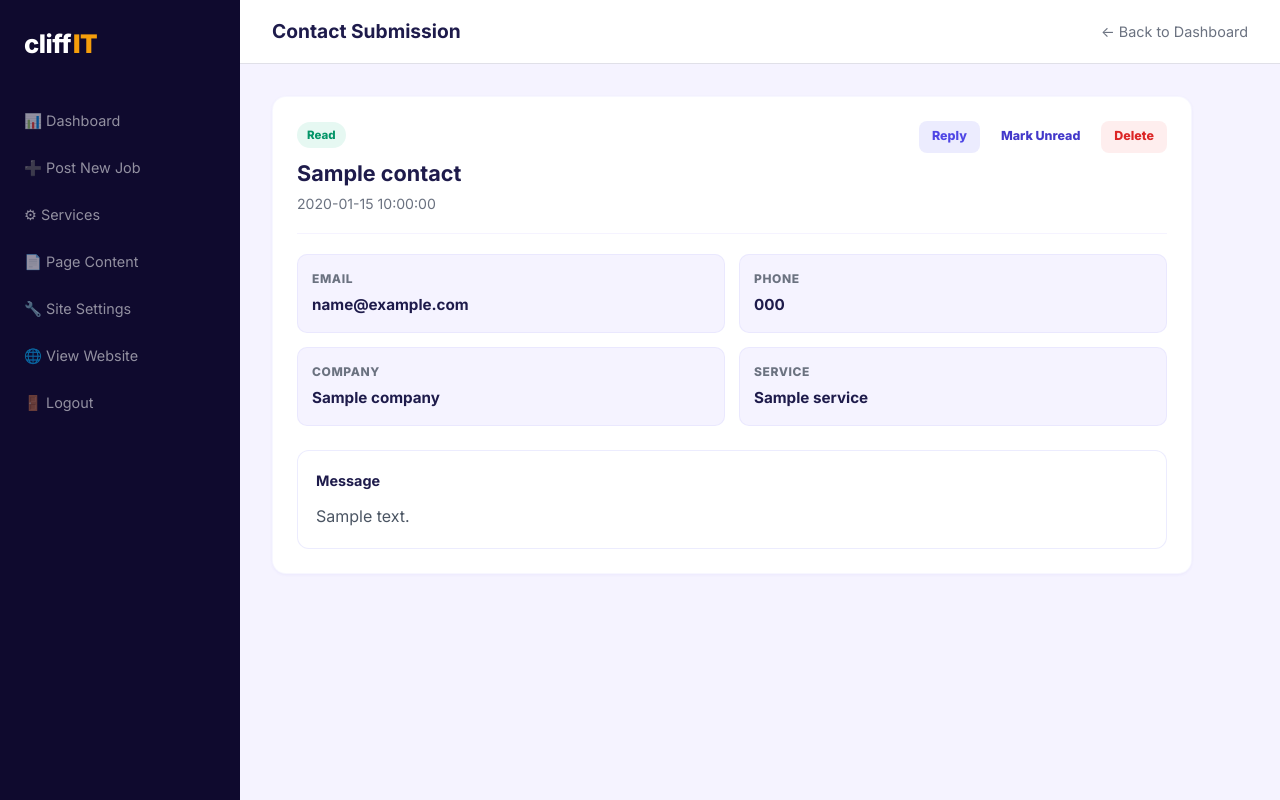
After one commit to trainingstlabs-cmd/cliffitsolutions, a Python web app: template templates/admin/contact_detail.html in a window 1280 px wide. The commit adds this page. Run offline with Jinja, Linux system fonts and the light colour scheme; the template is opened without the code that fills it: most values are stand-ins (such as "Sample title", 1, 10 or a date in 2020).

Commit message:
Add admin contact inbox actions

```diff
--- a/static/css/style.css
+++ b/static/css/style.css
@@ -502,7 +502,7 @@ img { max-width: 100%; display: block; }
 }
 .admin-topbar h2 { font-size: 1.2rem; font-weight: 700; }
 .admin-content { padding: 32px; }
-.admin-stats { display: grid; grid-template-columns: repeat(3, 1fr); gap: 20px; margin-bottom: 32px; }
+.admin-stats { display: grid; grid-template-columns: repeat(4, 1fr); gap: 20px; margin-bottom: 32px; }
 .admin-stat-card {
     background: #fff; border-radius: 14px; padding: 24px; text-align: center;
     box-shadow: var(--shadow-sm); border: 1px solid rgba(99,102,241,0.05);
@@ -515,6 +515,17 @@ img { max-width: 100%; display: block; }
     border: 1px solid rgba(99,102,241,0.05);
 }
 .admin-card h3 { font-size: 1.1rem; font-weight: 700; margin-bottom: 16px; padding-bottom: 12px; border-bottom: 1px solid var(--gray-100); }
+.admin-card-header {
+    display: flex; justify-content: space-between; gap: 16px; align-items: flex-start;
+    margin-bottom: 16px; padding-bottom: 12px; border-bottom: 1px solid var(--gray-100);
+}
+.admin-card-header h3 { margin-bottom: 4px; padding-bottom: 0; border-bottom: 0; }
+.admin-card-header p { color: var(--gray-500); font-size: 0.88rem; }
+.unread-pill {
+    display: inline-flex; align-items: center; padding: 6px 12px; border-radius: 999px;
+    background: rgba(245,158,11,0.14); color: var(--accent-dark);
+    font-size: 0.78rem; font-weight: 800; white-space: nowrap;
+}
 .admin-table { width: 100%; border-collapse: collapse; }
 .admin-table th {
     text-align: left; padding: 10px 12px; font-size: 0.8rem;
@@ -523,20 +534,64 @@ img { max-width: 100%; display: block; }
 }
 .admin-table td { padding: 12px; font-size: 0.9rem; border-bottom: 1px solid var(--gray-100); }
 .admin-table tr:hover { background: var(--gray-100); }
+.admin-table tr.unread-row { background: rgba(99,102,241,0.06); }
+.admin-table tr.unread-row:hover { background: rgba(99,102,241,0.1); }
 .status-badge {
     padding: 3px 10px; border-radius: 50px; font-size: 0.75rem; font-weight: 600;
 }
 .status-badge.active { background: rgba(16,185,129,0.1); color: #059669; }
 .status-badge.inactive { background: rgba(239,68,68,0.1); color: #ef4444; }
-.admin-actions { display: flex; gap: 8px; }
-.admin-actions a, .admin-actions button {
-    padding: 6px 12px; border-radius: 8px; font-size: 0.8rem;
-    font-weight: 600; cursor: pointer; border: 1px solid var(--gray-300);
-    background: #fff; transition: all 0.2s; font-family: inherit;
+.admin-actions { display: flex; gap: 8px; flex-wrap: wrap; align-items: center; }
+.admin-actions form { margin: 0; }
+.admin-actions .action-btn {
+    min-height: 32px; padding: 7px 12px; border-radius: 8px; font-size: 0.78rem;
+    font-weight: 800; cursor: pointer; border: 1px solid transparent;
+    transition: all 0.2s; font-family: inherit; display: inline-flex;
+    align-items: center; justify-content: center; line-height: 1;
 }
-.admin-actions a:hover, .admin-actions button:hover { background: var(--gray-100); }
-.admin-actions .btn-danger { color: #ef4444; border-color: rgba(239,68,68,0.3); }
-.admin-actions .btn-danger:hover { background: rgba(239,68,68,0.1); }
+.admin-actions .action-btn:hover { transform: translateY(-1px); }
+.action-primary {
+    background: rgba(99,102,241,0.12); color: var(--primary);
+    border-color: rgba(99,102,241,0.22);
+}
+.action-primary:hover { background: var(--primary); color: #fff; box-shadow: 0 6px 18px rgba(99,102,241,0.24); }
+.action-neutral {
+    background: #fff; color: var(--gray-700); border-color: var(--gray-300);
+}
+.action-neutral:hover { background: var(--gray-100); border-color: rgba(99,102,241,0.24); }
+.action-danger {
+    background: rgba(239,68,68,0.09); color: #dc2626; border-color: rgba(239,68,68,0.2);
+}
+.action-danger:hover { background: #ef4444; color: #fff; box-shadow: 0 6px 18px rgba(239,68,68,0.2); }
+.message-status {
+    display: inline-flex; align-items: center; padding: 4px 10px; border-radius: 999px;
+    font-size: 0.72rem; font-weight: 800;
+}
+.message-status.unread { background: rgba(245,158,11,0.14); color: var(--accent-dark); }
+.message-status.read { background: rgba(16,185,129,0.1); color: #059669; }
+.contact-detail-card { max-width: 920px; }
+.contact-detail-header {
+    display: flex; justify-content: space-between; gap: 24px; align-items: flex-start;
+    border-bottom: 1px solid var(--gray-100); padding-bottom: 18px; margin-bottom: 20px;
+}
+.contact-detail-header h3 { border-bottom: 0; padding-bottom: 0; margin: 8px 0 2px; font-size: 1.35rem; }
+.contact-detail-header p { color: var(--gray-500); font-size: 0.88rem; }
+.contact-detail-grid { display: grid; grid-template-columns: repeat(2, 1fr); gap: 14px; margin-bottom: 24px; }
+.contact-detail-grid div {
+    background: var(--gray-100); border: 1px solid rgba(99,102,241,0.08);
+    border-radius: 10px; padding: 14px;
+}
+.contact-detail-grid span {
+    display: block; color: var(--gray-500); font-size: 0.75rem;
+    font-weight: 800; text-transform: uppercase; letter-spacing: 0.6px; margin-bottom: 4px;
+}
+.contact-detail-grid strong { color: var(--gray-900); font-size: 0.95rem; overflow-wrap: anywhere; }
+.contact-message-box {
+    border: 1px solid rgba(99,102,241,0.12); border-radius: 12px;
+    padding: 18px; background: #fff;
+}
+.contact-message-box h4 { font-size: 0.9rem; margin-bottom: 10px; color: var(--gray-900); }
+.contact-message-box p { color: #4b5563; white-space: pre-wrap; line-height: 1.75; }
 .admin-form { max-width: 800px; }
 .admin-form .form-group { margin-bottom: 20px; }
 .admin-form label { display: block; font-size: 0.85rem; font-weight: 600; margin-bottom: 6px; }
--- /dev/null
+++ b/templates/admin/contact_detail.html
@@ -0,0 +1,67 @@
+<!DOCTYPE html>
+<html lang="en">
+<head>
+    <meta charset="UTF-8">
+    <meta name="viewport" content="width=device-width, initial-scale=1.0">
+    <title>Contact Submission | cliffIT Admin</title>
+    <link rel="preconnect" href="https://fonts.googleapis.com">
+    <link rel="preconnect" href="https://fonts.gstatic.com" crossorigin>
+    <link href="https://fonts.googleapis.com/css2?family=Inter:wght@300;400;500;600;700;800;900&display=swap" rel="stylesheet">
+    <link rel="stylesheet" href="{{ url_for('static', filename='css/style.css') }}">
+</head>
+<body>
+    {% include "admin/_sidebar.html" %}
+    <div class="admin-main">
+        <div class="admin-topbar">
+            <h2>Contact Submission</h2>
+            <a href="{{ url_for('admin_dashboard') }}" style="font-size:0.9rem; color:var(--gray-500);">&larr; Back to Dashboard</a>
+        </div>
+        <div class="admin-content">
+            <div class="admin-card contact-detail-card">
+                <div class="contact-detail-header">
+                    <div>
+                        <span class="message-status read">Read</span>
+                        <h3>{{ contact.name }}</h3>
+                        <p>{{ contact.created_at }}</p>
+                    </div>
+                    <div class="admin-actions">
+                        <a class="action-btn action-primary" href="mailto:{{ contact.email }}?subject=Re:%20Your%20cliffIT%20Solutions%20inquiry">Reply</a>
+                        <form method="post" action="{{ url_for('admin_toggle_contact_read', contact_id=contact.id) }}" style="display:inline;">
+                            <button type="submit" class="action-btn action-neutral">Mark Unread</button>
+                        </form>
+                        <form method="post" action="{{ url_for('admin_delete_contact', contact_id=contact.id) }}"
+                              style="display:inline;"
+                              onsubmit="return confirm('Delete this contact submission?')">
+                            <button type="submit" class="action-btn action-danger">Delete</button>
+                        </form>
+                    </div>
+                </div>
+
+                <div class="contact-detail-grid">
+                    <div>
+                        <span>Email</span>
+                        <strong><a href="mailto:{{ contact.email }}">{{ contact.email }}</a></strong>
+                    </div>
+                    <div>
+                        <span>Phone</span>
+                        <strong>{{ contact.phone or '—' }}</strong>
+                    </div>
+                    <div>
+                        <span>Company</span>
+                        <strong>{{ contact.company or '—' }}</strong>
+                    </div>
+                    <div>
+                        <span>Service</span>
+                        <strong>{{ contact.service or '—' }}</strong>
+                    </div>
+                </div>
+
+                <div class="contact-message-box">
+                    <h4>Message</h4>
+                    <p>{{ contact.message }}</p>
+                </div>
+            </div>
+        </div>
+    </div>
+</body>
+</html>
```
Also changed, not shown: app.py (+48 -1 lines), database.py (+30 -0 lines), templates/admin/dashboard.html (+39 -5 lines).
